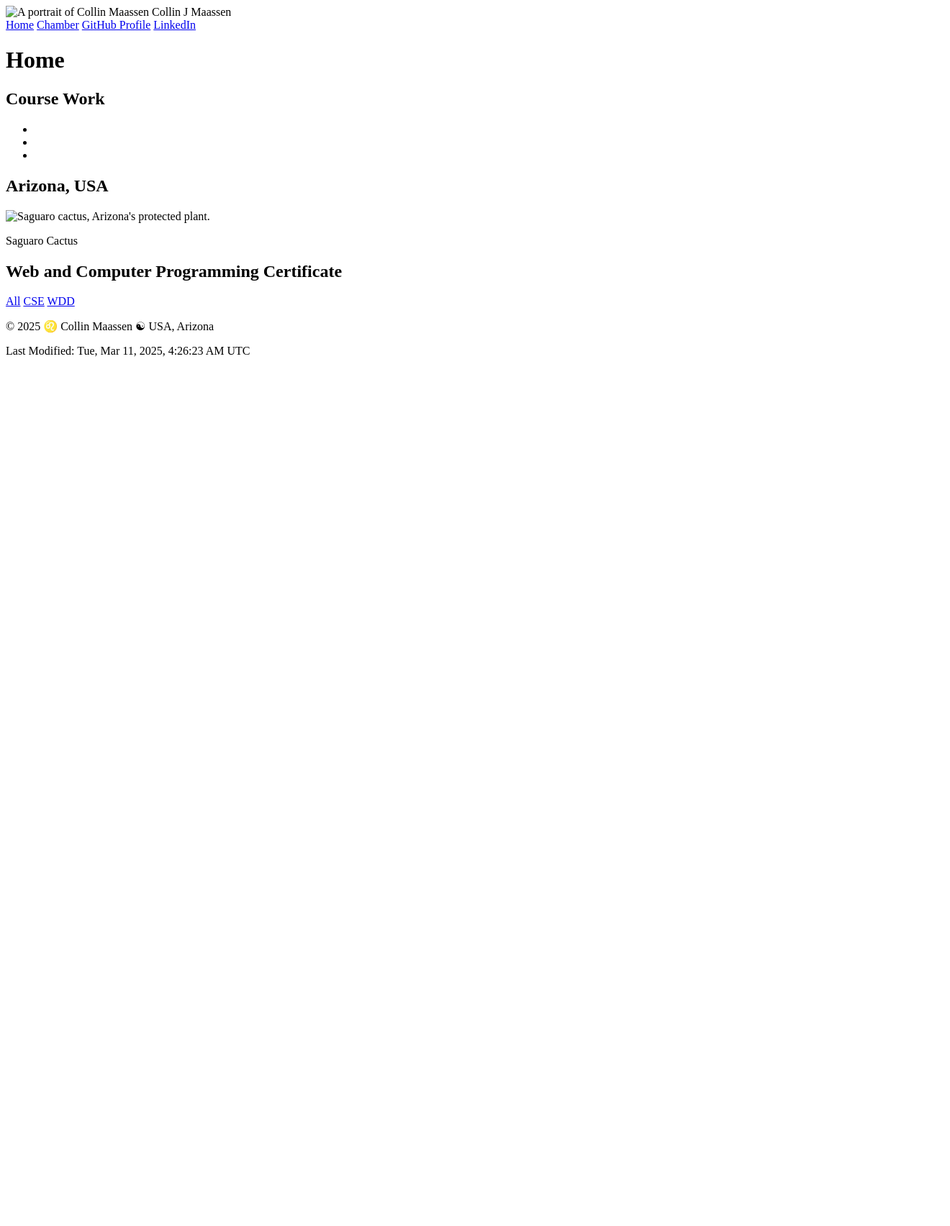
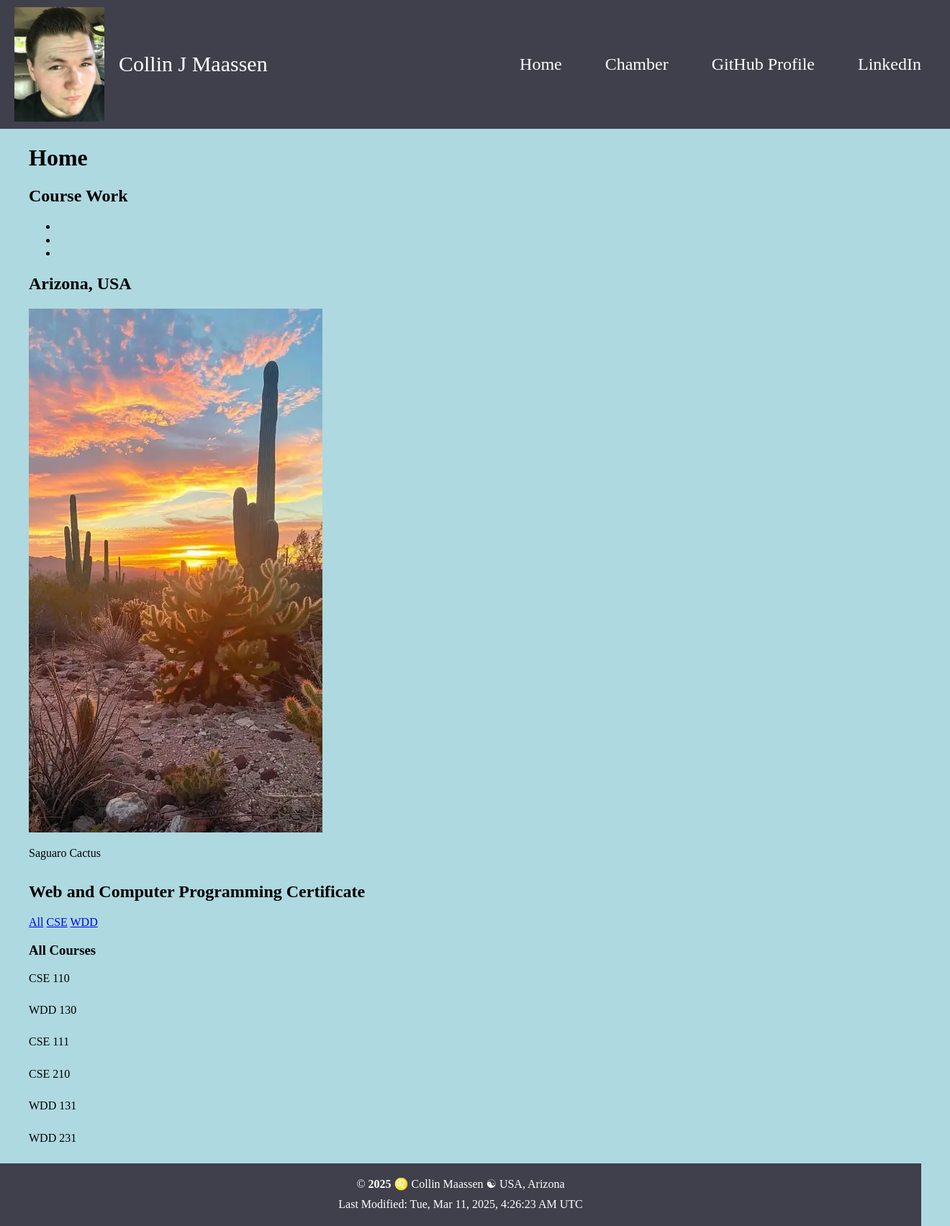
Before and after one commit to CMAASSEN16/wdd231, a plain HTML site: page index.html in a window 1280 px wide. Shown: the whole page at 72% size, 1320 px wide, since content can reach past the window. Before the commit the page ends 800 px from the top, so only its background shows below. Drawn offline with Linux system fonts and the light colour scheme; a web font is replaced by a local one.

Commit message:
Page update

```diff
--- a/index.html
+++ b/index.html
@@ -1,16 +1,25 @@
 <!DOCTYPE html>
 <html lang="en">
+
 <head>
     <meta charset="UTF-8">
     <meta name="viewport" content="width=device-width, initial-scale=1.0">
     <title>WDD 231 | Collin Maassen</title>
     <meta name="description" content="This is my landing page for my github pages for the WDD 231 course.">
     <meta name="author" content="Collin Maassen">
+    <link rel="preconnect" href="https://fonts.googleapis.com">
+    <link rel="preconnect" href="https://fonts.gstatic.com" crossorigin>
+    <link href="https://fonts.googleapis.com/css2?family=Fira+Sans+Condensed:ital@0;1&family=Volkhov:ital@0;1&display=swap" rel="stylesheet">
+    <link rel="stylesheet" href="styles/normalize.css">
+    <link rel="stylesheet" href="styles/small.css">
+    <link rel="stylesheet" href="styles/larger.css">
     <script src="scripts/getdates.js" defer></script>
+    <script src="scripts/certificates.js" defer></script>
 </head>
+
 <body>
     <header>
-        <img src="" alt="A portrait of Collin Maassen">
+        <img src="images/collin.webp" alt="A portrait of Collin Maassen">
         <span>Collin J Maassen</span>
         <nav>
             <a href="#">Home</a>
@@ -32,16 +41,17 @@
         </section>
         <section class="country_card">
             <h2>Arizona, USA</h2>
-            <img src="" alt="Saguaro cactus, Arizona's protected plant.">
+            <img src="images/saguaro.webp" alt="Saguaro cactus, Arizona's protected plant.">
             <p>Saguaro Cactus</p>
         </section>
         <section class="certificate_card">
             <h2>Web and Computer Programming Certificate</h2>
-            <nav>
+            <nav id="certificates">
                 <a href="#">All</a>
                 <a href="#">CSE</a>
                 <a href="#">WDD</a>
             </nav>
+            <div id="certificateList"></div>
         </section>
     </main>
     <footer>
@@ -49,4 +59,5 @@
         <p><span id="lastModified"></span></p>
     </footer>
 </body>
+
 </html>
--- /dev/null
+++ b/scripts/certificates.js
@@ -0,0 +1,106 @@
+document.addEventListener('DOMContentLoaded', () => {
+    const nav = document.querySelector('header nav');
+    const hamburger = document.createElement('button');
+
+    hamburger.textContent = '☰';
+    hamburger.setAttribute('arial-label', 'Toggle Menu');
+    hamburger.style.cssText = `
+    display: none;
+    background: none;
+    border: none;
+    font-size: 2rem;
+    cursor: pointer;
+    color: white;
+    z-index: 1001;
+    `;
+
+    nav.before(hamburger);
+
+    hamburger.addEventListener('click', () => {
+        const isOpen = nav.classList.toggle('open');
+        hamburger.textContent = isOpen ? '❌' : '☰';
+    });
+
+    window.addEventListener('resize', () => {
+        if (window.innerWidth < 768) {
+            hamburger.style.display = 'block';
+            nav.classList.remove('open');
+        } else {
+            hamburger.style.display = 'none';
+            nav.classList.add('open');
+        }
+    });
+
+    window.dispatchEvent(new Event('resize'));
+});
+
+const certificates = [
+    {
+        certName: "CSE 110",
+        certId: "CSE"
+    },
+    {
+        certName: "WDD 130",
+        certId: "WDD"
+    },
+    {
+        certName: "CSE 111",
+        certId: "CSE"
+    },
+    {
+        certName: "CSE 210",
+        certId: "CSE"
+    },
+    {
+        certName: "WDD 131",
+        certId: "WDD"
+    },
+    {
+        certName: "WDD 231",
+        certId: "WDD"
+    }
+];
+
+function displayCertificates(filteredCertificates, headingText = "All Courses") {
+    const certificateList = document.querySelector('#certificateList');
+    certificateList.innerHTML = `<h3>${headingText}</h3>`;
+
+    filteredCertificates.forEach((cert) => {
+        const article = document.createElement('article');
+        article.classList.add('certCard');
+
+        article.innerHTML = `
+            <p>${cert.certName}</p>
+        `;
+        certificateList.appendChild(article)
+    });
+}
+
+
+function filterCse() {
+    return certificates.filter(cert => cert.certId === "CSE");
+}
+
+function filterWdd() {
+    return certificates.filter(cert => cert.certId === "WDD");
+}
+
+displayCertificates(certificates, "All Courses")
+
+document.querySelector('#certificates').addEventListener('click',
+    (event)=> {
+        event.preventDefault();
+        const filter = event.target.textContent.trim();
+
+        switch (filter) {
+            case 'CSE':
+                displayCertificates(filterCse(), "CSE Courses");
+                break;
+            case 'WDD':
+                displayCertificates(filterWdd(), "WDD Courses")
+                break;
+            default:
+                displayCertificates(certificates, "All Courses")
+        }
+    }
+)
--- /dev/null
+++ b/styles/larger.css
@@ -0,0 +1,45 @@
+:root {
+    --primary_color: #AED9E0;
+    --secondary_color: #B8F2E6;
+    --accent1_color: #5E6472;
+    --accent2_color: #403F4C;
+    --accent3_color: #FAAA8D;
+}
+
+@media only screen and (min-width:768px) {
+    header{
+        font-size: 2rem;
+    }
+
+
+    header h1 {
+        font-size: 3rem;
+    }
+
+    header nav {
+        background-color: var(--accent2_color);
+        flex-direction: row;
+        position: static;
+        gap: 20px;
+        box-shadow: none;
+        justify-content: flex-end;
+        white-space: normal;
+    }
+    main {
+        max-width: 1200px;
+        margin: 0 auto;
+        grid-template-columns: repeat(3, 1fr);
+        gap: 20px;
+    }
+
+    main h2 {
+        grid-column: span 3;
+        margin-top: 20px;
+    }
+
+    main p {
+        padding-bottom: 10px;
+    }
+
+
+}
--- /dev/null
+++ b/styles/small.css
@@ -0,0 +1,107 @@
+:root {
+    --primary_color: #AED9E0;
+    --secondary_color: #B8F2E6;
+    --accent1_color: #5E6472;
+    --accent2_color: #403F4C;
+    --accent3_color: #FAAA8D;
+}
+
+/* .volkhov-regular {
+    font-family: "Volkhov", serif;
+    font-weight: 400;
+    font-style: normal;
+}
+
+  .fira-sans-condensed-regular {
+    font-family: "Fira Sans Condensed", sans-serif;
+    font-weight: 400;
+    font-style: normal;
+}
+*/
+
+body {
+    background-color: var(--primary_color);
+    padding: 0;
+    margin: 0;
+}
+
+header {
+    background-color: var(--accent2_color);
+    padding: 10px 20px;
+    display: flex;
+    justify-content: space-between;
+    align-items: center;
+    width: 100%;
+    top: 0;
+    z-index: 1000;
+    color: white;
+}
+
+header button {
+    display: block;
+    background: none;
+    border: none;
+    font-size: 1.5rem;
+    cursor: pointer;
+    color: white;
+    z-index: 1001;
+}
+
+header span {
+    flex-grow: 1;
+    margin: 20px;
+    white-space: nowrap;
+    font-size: 30px;
+}
+
+header nav {
+    display: none;
+    flex-direction: column;
+    background-color: var(--primary_color);
+    position: absolute;
+    top: 100%;
+    left: 0;
+    width: 100%;
+    gap: 10px;
+    padding: 20px 0;
+    box-shadow: 0px 4px 6px rgba( 0, 0, 0, 0.5);
+    z-index: 1000;
+}
+
+header nav.open {
+    display: flex;
+}
+
+header nav a {
+    text-decoration: none;
+    color: black;
+    font-size: 1.5rem;
+    padding: 10px 20px;
+    text-align: center;
+    color: white;
+}
+
+header nav a:hover {
+    text-decoration: underline;
+    background-color: var(--accent2_color);
+    color: blueviolet;
+}
+header img {
+    width: 125px;
+    height: auto;
+    position: relative;
+  }
+
+footer {
+    background-color: var(--accent2_color);
+    padding: 10px 0;
+    color: white;
+    text-align: center;
+}
+footer p {
+    margin: 10px 0;
+}
+
+footer #currentyear {
+    font-weight: bold;
+}
```
Also changed, not shown: images/collin.webp (added), images/saguaro.webp (added).
